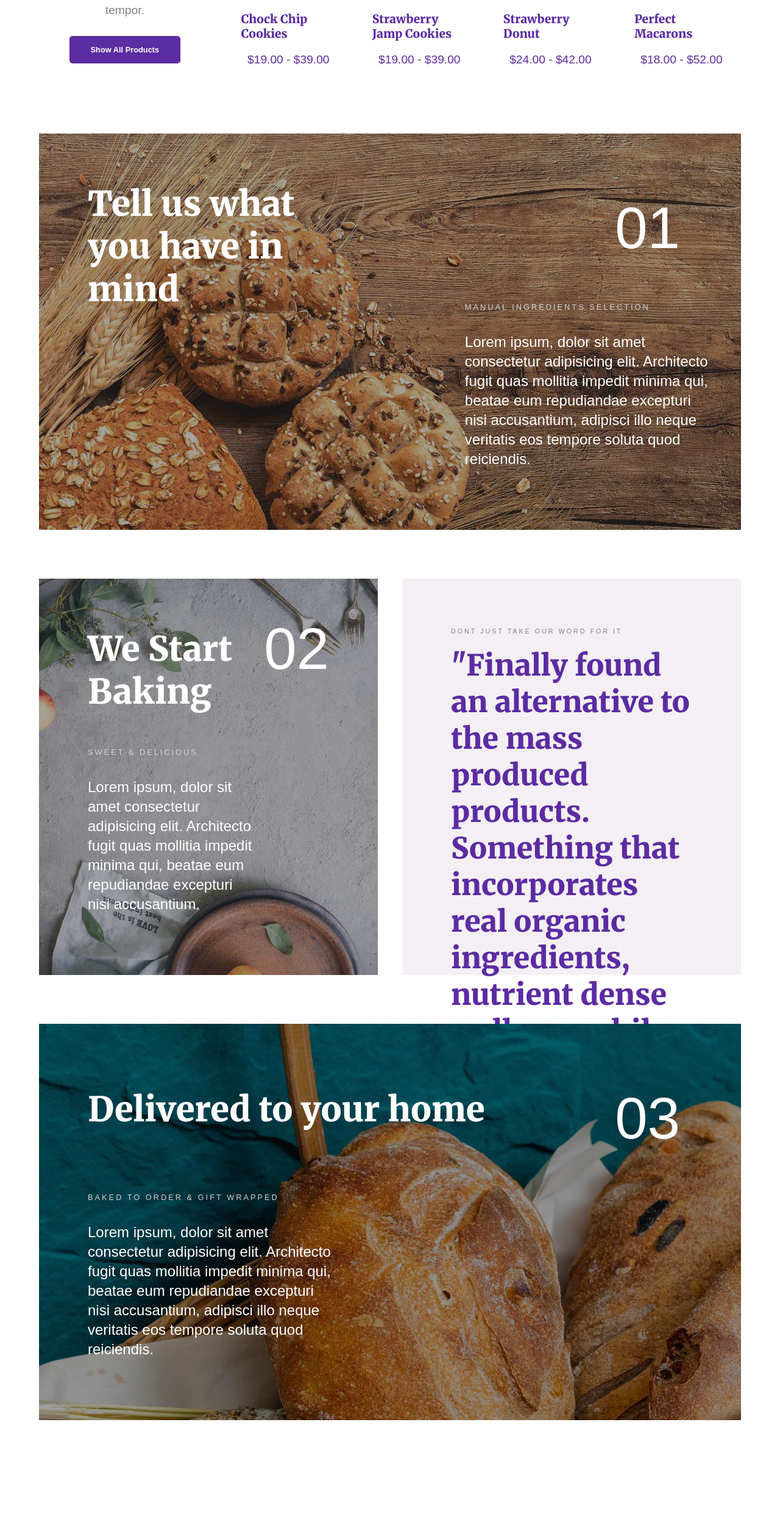
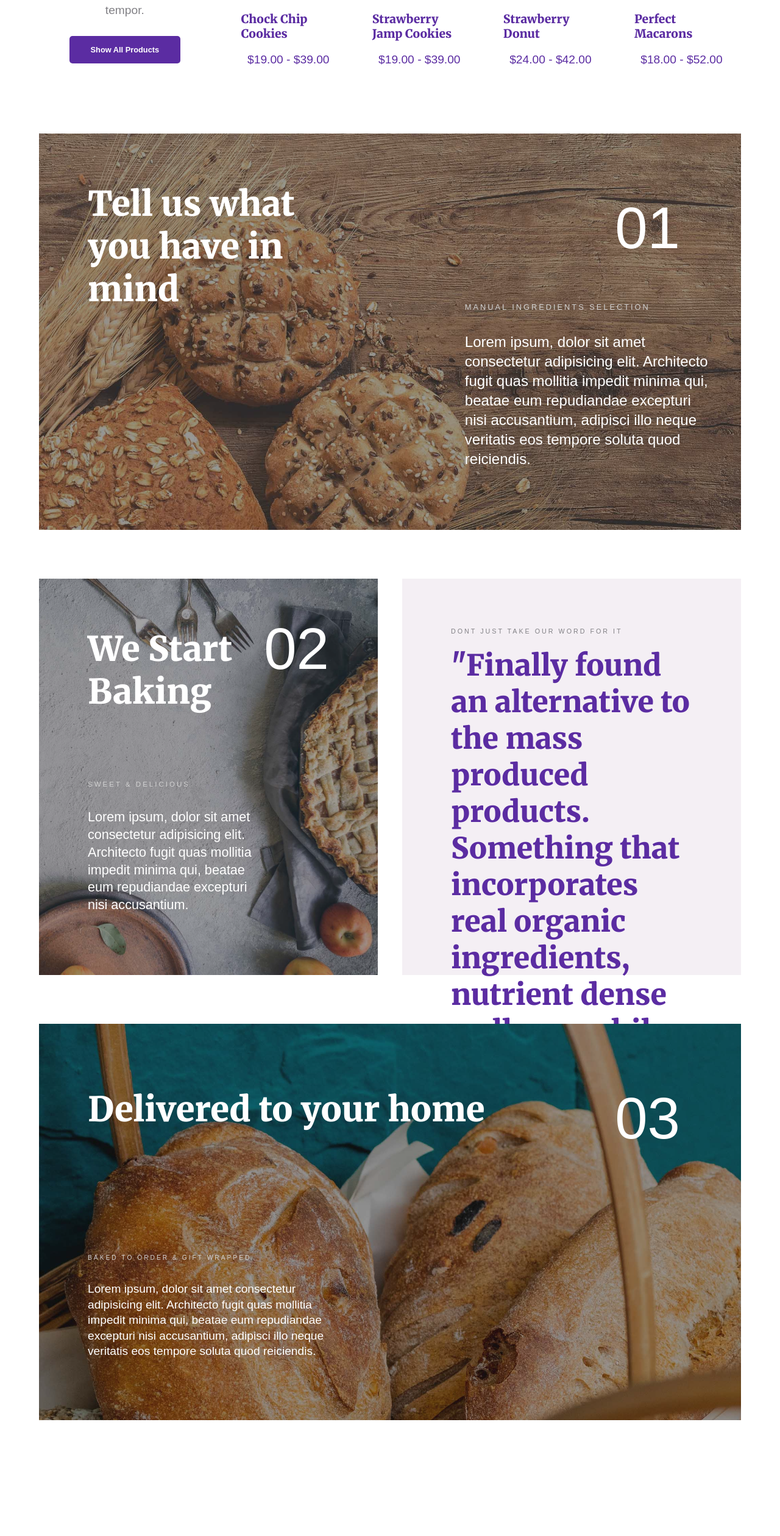
Before and after one commit to purpledev1337/proj-html-vuejs, a Vue app: page / in a window 1280 px wide. Shown: the part 3267-5786 px from the top of the page at 61% size. Built offline with nearby package versions, Linux system fonts and the light colour scheme; the HTML template or start-up script is replaced by a standard one.

Commit message:
Fix: Presentation overlay and font-size

```diff
--- a/src/components/Presentation.vue
+++ b/src/components/Presentation.vue
@@ -60,10 +60,16 @@ export default {
     flex-wrap: wrap;
     position: relative;
 
+    &.first {
+      .background_overlay {
+        background-color: #32323280;
+      }
+    }
+
     .background_overlay {
       width: 100%;
       height: 100%;
-      background-color: rgba(0, 0, 0, 0.35);
+      background-color: #19191966;
       padding: 80px;
 
       .text_container {
@@ -106,6 +112,7 @@ export default {
 
     &.first {
       background-image: url("../assets/bakery-process-1.jpg");
+      background-position: left;
 
       h1 {
         width: 40%;
@@ -119,6 +126,7 @@ export default {
     &.second {
       width: calc(50% - 20px);
       background-image: url("../assets/bakery-process-2.jpg");
+      background-position: right;
 
       span {
       top: 60px;
@@ -127,6 +135,7 @@ export default {
 
       .text_container {
         width: 50%;
+        font-size: 0.9em;
       }
     }
 
@@ -148,6 +157,7 @@ export default {
 
     &.fourth {
       background-image: url("../assets/bakery-process-3.jpg");
+      background-position: center;
 
       h1 {
         margin: 25px 0;
@@ -155,6 +165,7 @@ export default {
 
       .text_container {
         width: 35%;
+        font-size: 0.8em;
       }
     }
   }
```
